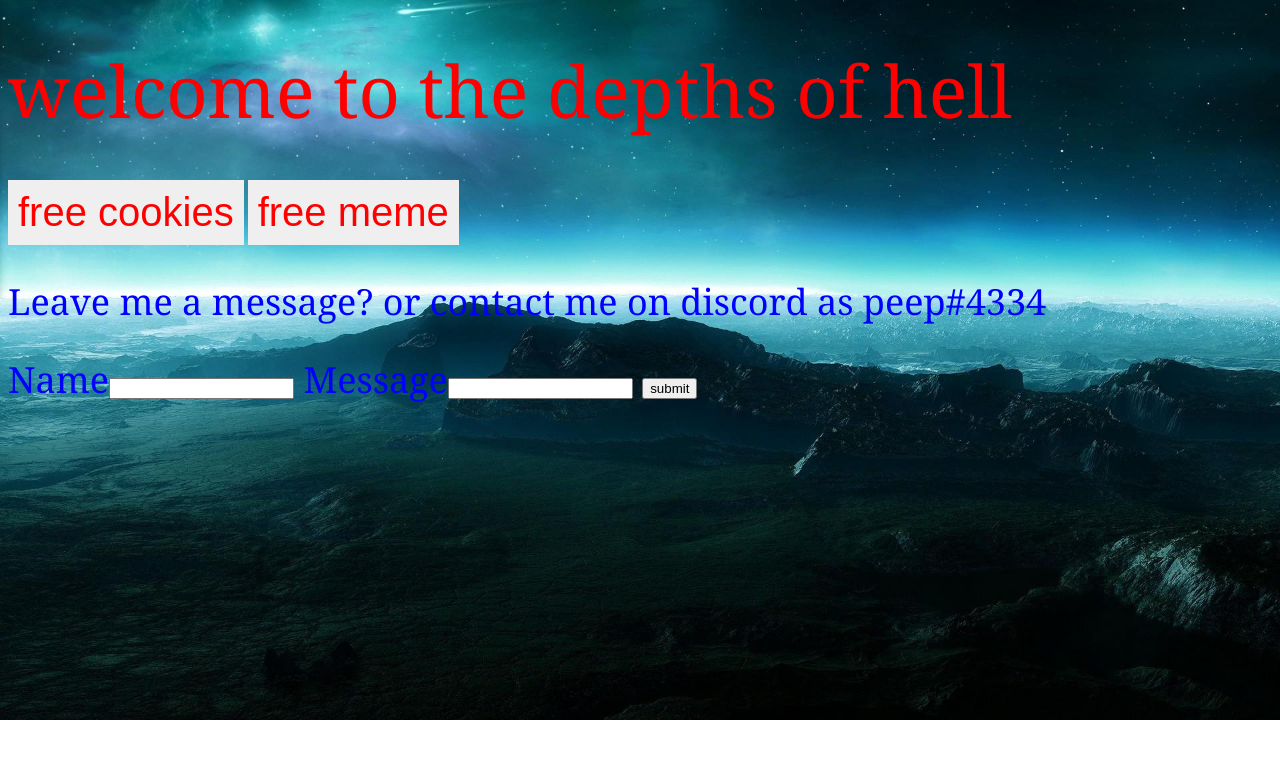
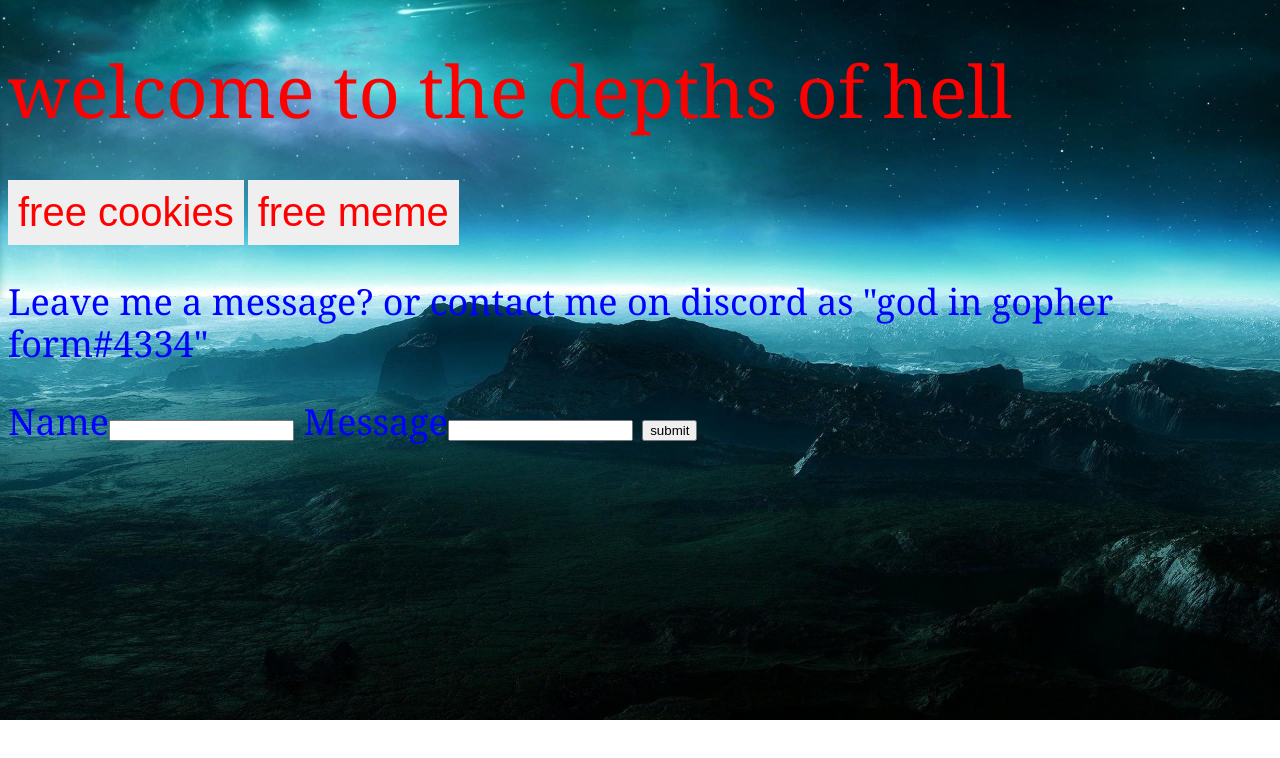
Before and after one commit to UlisseMini/website-old, a plain HTML site: page resources/peep/index.html in a window 1280 px wide. Drawn offline with Linux system fonts and the light colour scheme.

Commit message:
added my new discord name

```diff
--- a/resources/peep/index.html
+++ b/resources/peep/index.html
@@ -21,7 +21,7 @@
 
 		<div id="leaveMessage">
 			<p>
-			Leave me a message? or contact me on discord as peep#4334
+			Leave me a message? or contact me on discord as "god in gopher form#4334"
 			</p>
 			<form method="POST" action="/peep">
 				<label>Name</label><input name="name" type="text" value="" />
```
